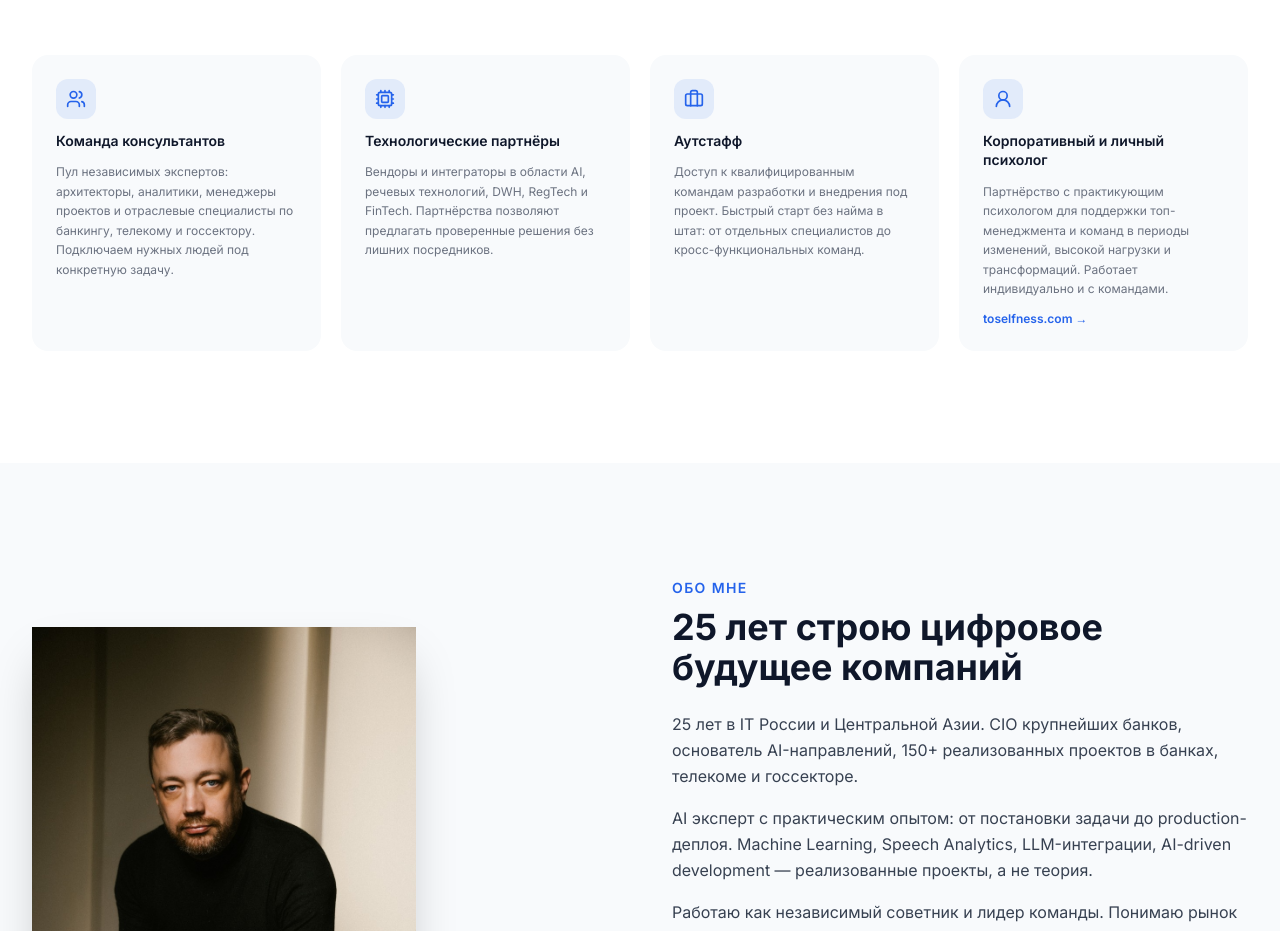
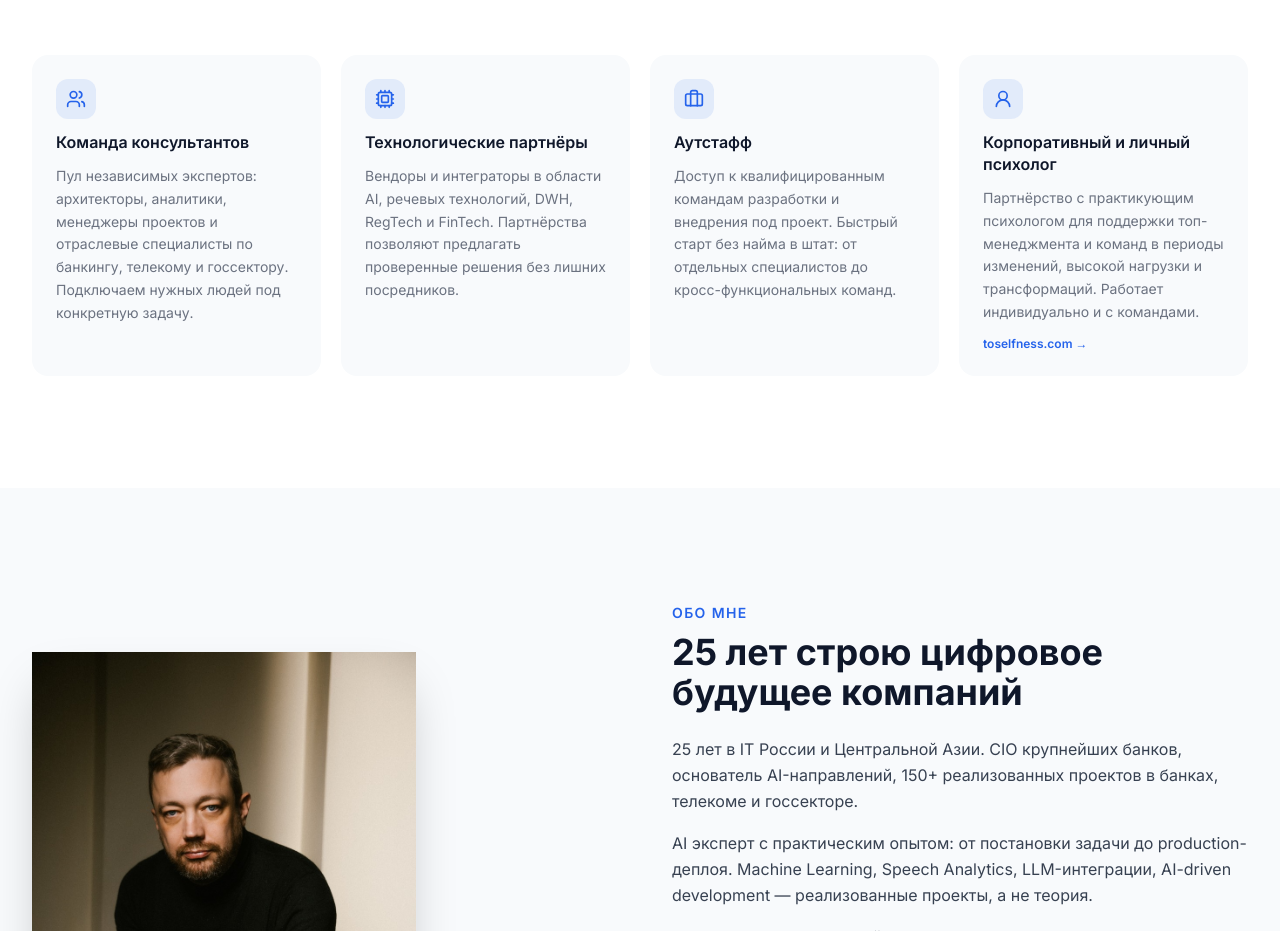
Before and after one commit to pavelypopov-droid/pavel-popov, a Next.js app: page / in a window 1280 px wide. Shown: the part 3280-4211 px from the top of the page. Built offline with nearby package versions, Linux system fonts and the light colour scheme; no server answers.

Commit message:
Partners cards: increase font size (sm→base title, xs→sm description)
Co-Authored-By: Claude Sonnet 4.6 <noreply@anthropic.com>

```diff
--- a/components/sections/PartnersSection.tsx
+++ b/components/sections/PartnersSection.tsx
@@ -112,10 +112,10 @@ export default function PartnersSection({ lang = "ru" }: Props) {
                   <div className="w-10 h-10 rounded-xl bg-[#2563EB]/10 flex items-center justify-center shrink-0">
                     <Icon size={20} className="text-[#2563EB]" />
                   </div>
-                  <h3 className="font-semibold text-[#0F172A] text-sm leading-snug">
+                  <h3 className="font-semibold text-[#0F172A] text-base leading-snug">
                     {p.title}
                   </h3>
-                  <p className="text-xs text-[#6B7280] leading-relaxed">
+                  <p className="text-sm text-[#6B7280] leading-relaxed">
                     {p.description}
                   </p>
                   {"link" in p && p.link && (
```
